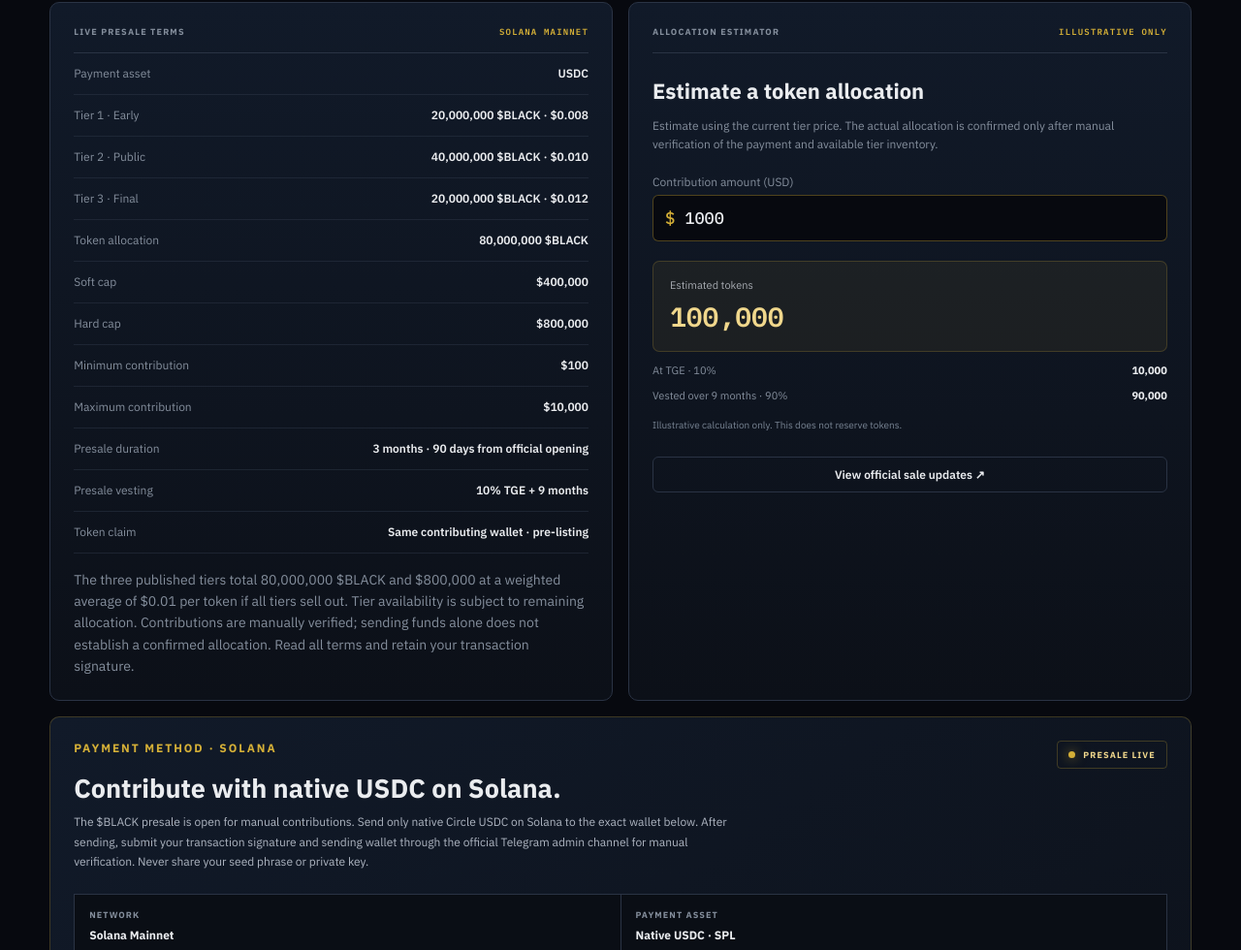
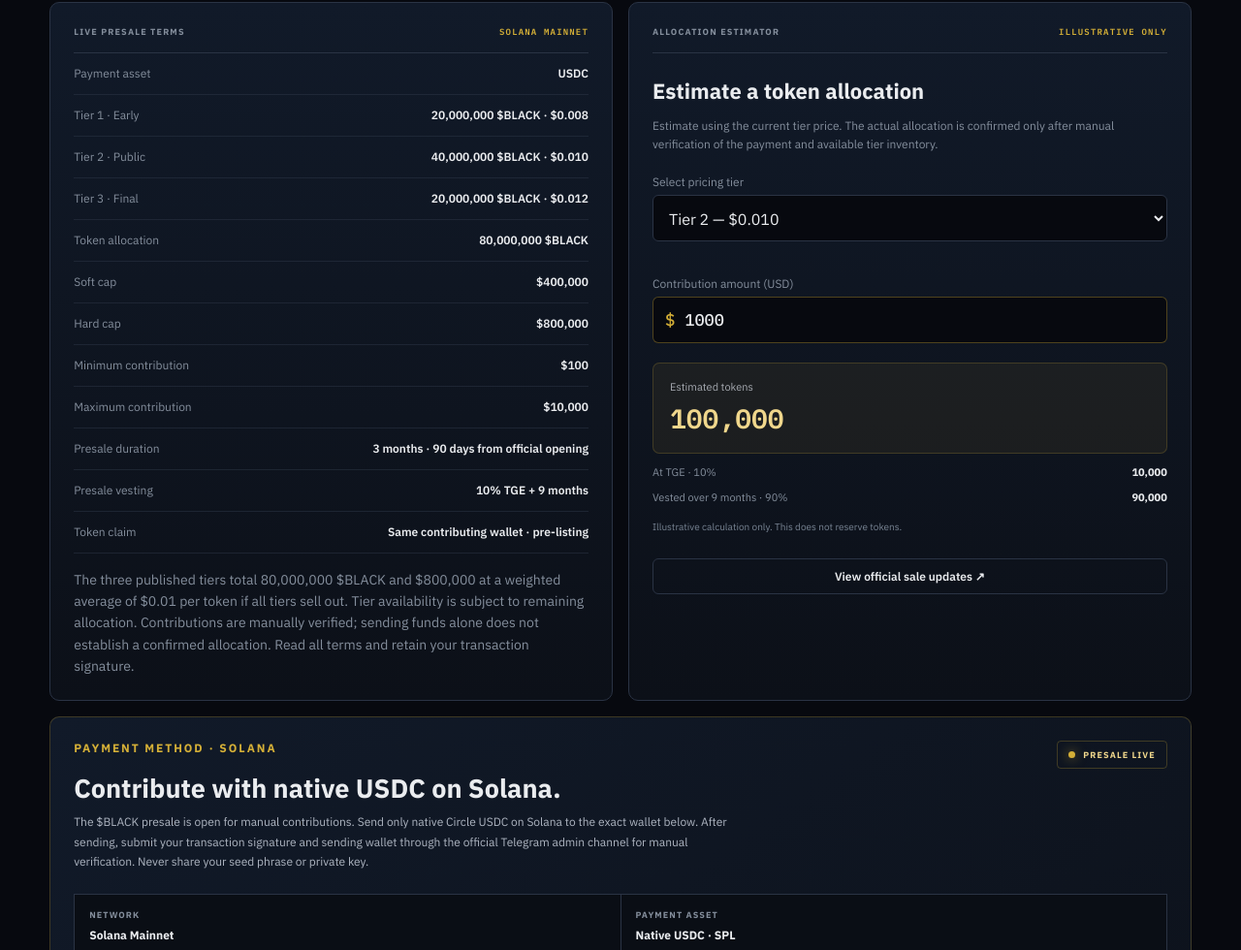
Before and after one commit to thewinged777-oss/black-dex, a plain HTML site: page presale/index.html in a window 1280 px wide. Shown: the part 1154-2134 px from the top of the page at 97% size. Drawn offline with Linux system fonts and the light colour scheme.

Commit message:
Make allocation estimator tier-selectable

```diff
--- a/presale/index.html
+++ b/presale/index.html
@@ -90,6 +90,8 @@
           <div class="bp-card-head"><b>ALLOCATION ESTIMATOR</b><span>ILLUSTRATIVE ONLY</span></div>
           <h3>Estimate a token allocation</h3>
           <p>Estimate using the current tier price. The actual allocation is confirmed only after manual verification of the payment and available tier inventory.</p>
+          <label for="bp-tier">Select pricing tier</label>
+          <select id="bp-tier"><option value="0.008">Tier 1 — $0.008</option><option value="0.010" selected>Tier 2 — $0.010</option><option value="0.012">Tier 3 — $0.012</option></select>
           <label for="bp-amount">Contribution amount (USD)</label>
           <div class="bp-input"><span>$</span><input id="bp-amount" type="number" min="100" max="10000" step="50" value="1000" inputmode="decimal"></div>
           <div class="bp-estimate"><span>Estimated tokens</span><b id="bp-tokens">100,000</b></div>
@@ -296,6 +298,7 @@
   <script>
     (function () {
       var input = document.getElementById("bp-amount");
+      var tier = document.getElementById("bp-tier");
       var tokens = document.getElementById("bp-tokens");
       var tge = document.getElementById("bp-tge");
       var vested = document.getElementById("bp-vested");
@@ -305,7 +308,7 @@
         var amount = Number(input.value);
         var valid = Number.isFinite(amount) && amount >= 100 && amount <= 10000;
         var safe = Number.isFinite(amount) ? Math.min(Math.max(amount, 0), 10000) : 0;
-        var price = safe <= 500 ? 0.008 : (safe <= 5000 ? 0.010 : 0.012);
+        var price = Number(tier.value);
         var allocation = safe / price;
         tokens.textContent = fmt(allocation);
         tge.textContent = fmt(allocation * 0.10);
@@ -316,6 +319,7 @@
         validation.classList.toggle("is-error", !valid);
       }
       input.addEventListener("input", update);
+      tier.addEventListener("change", update);
       update();
     })();
   </script>
```
